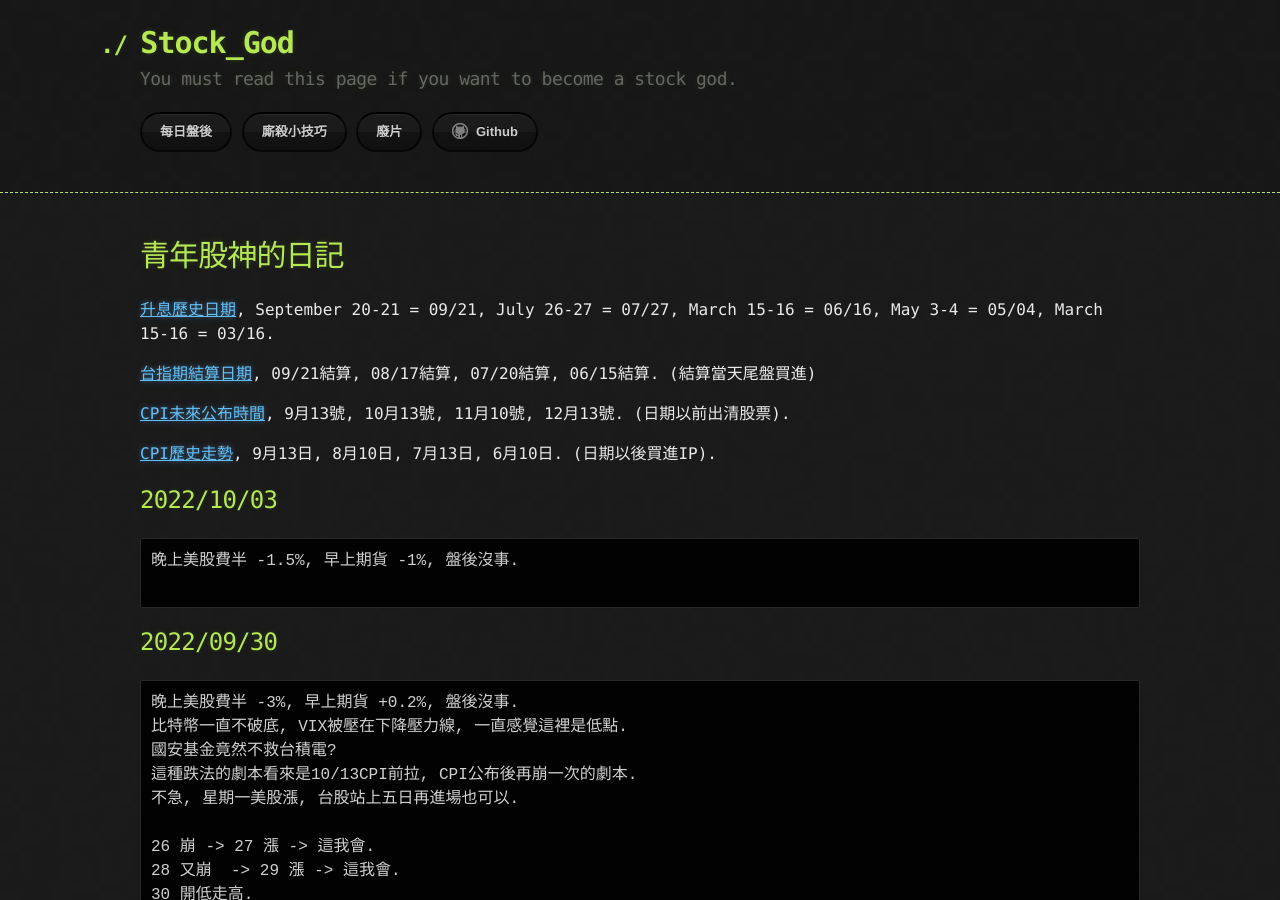
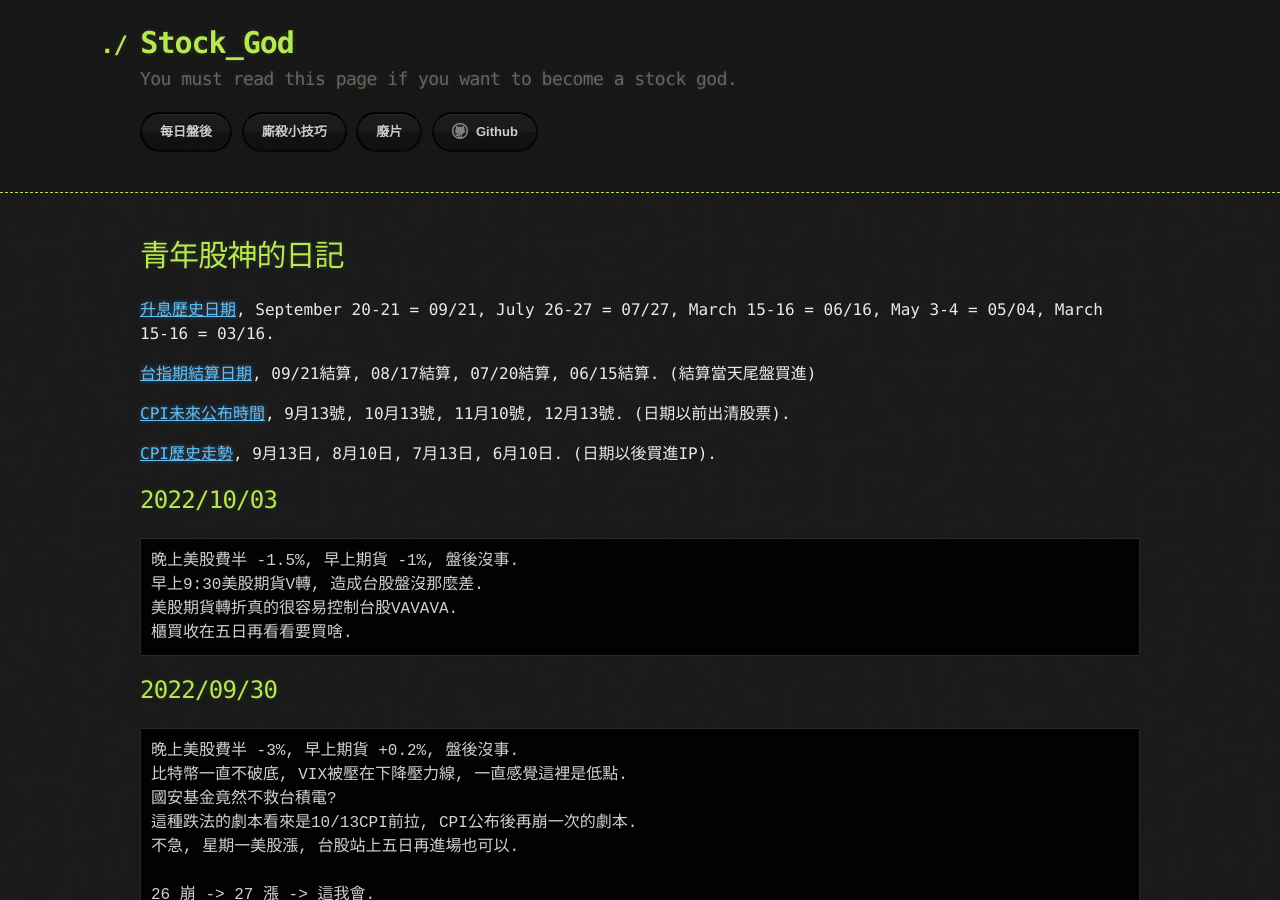
Before and after one commit to lepg5487/Stock_God, a Jekyll site: the page built from index.md, in a window 1280 px wide and 900 px high. Built offline with Jekyll 4.4.1, drawn with Linux system fonts in a browser that asks for light colours; our own code applies the rules of GitHub Pages for plain Markdown files.

Commit message:
Update index.md

````diff
--- a/index.md
+++ b/index.md
@@ -15,7 +15,9 @@ layout: testlayouts
 ## 2022/10/03
 ```
 晚上美股費半 -1.5%, 早上期貨 -1%, 盤後沒事.
-
+早上9:30美股期貨V轉, 造成台股盤沒那麼差.
+美股期貨轉折真的很容易控制台股VAVAVA.
+櫃買收在五日再看看要買啥.
 ```
 
 ## 2022/09/30
````
